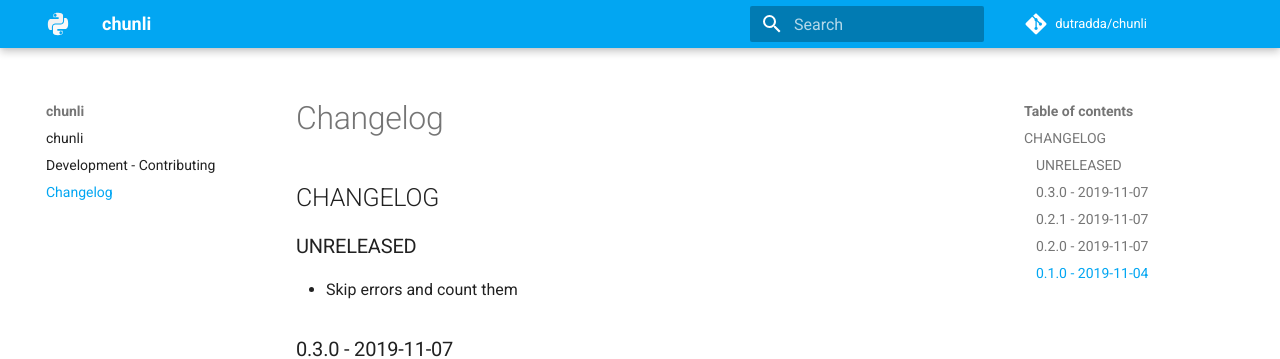
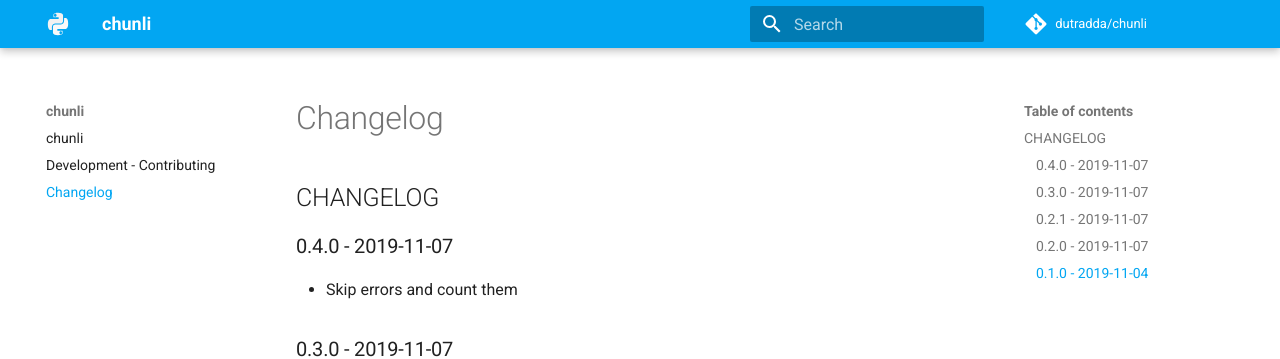
Before and after one commit to dutradda/chunli, an MkDocs documentation site: the page built from docs/changelog.md, in a window 1280 px wide. Shown: the top 359 px of the page. Built offline with MkDocs 1.6.1 and Material for MkDocs 9.7.7, drawn with Linux system fonts in a browser that asks for light colours; comment, search, counter and statistics services are not loaded.

Commit message:
Update CHANGELOG

```diff
--- a/docs/changelog.md
+++ b/docs/changelog.md
@@ -1,6 +1,6 @@
 ## CHANGELOG
 
-### UNRELEASED
+### 0.4.0 - 2019-11-07
 
  - Skip errors and count them
 
```
Also changed, not shown: CHANGELOG.md (+1 -1 lines).
